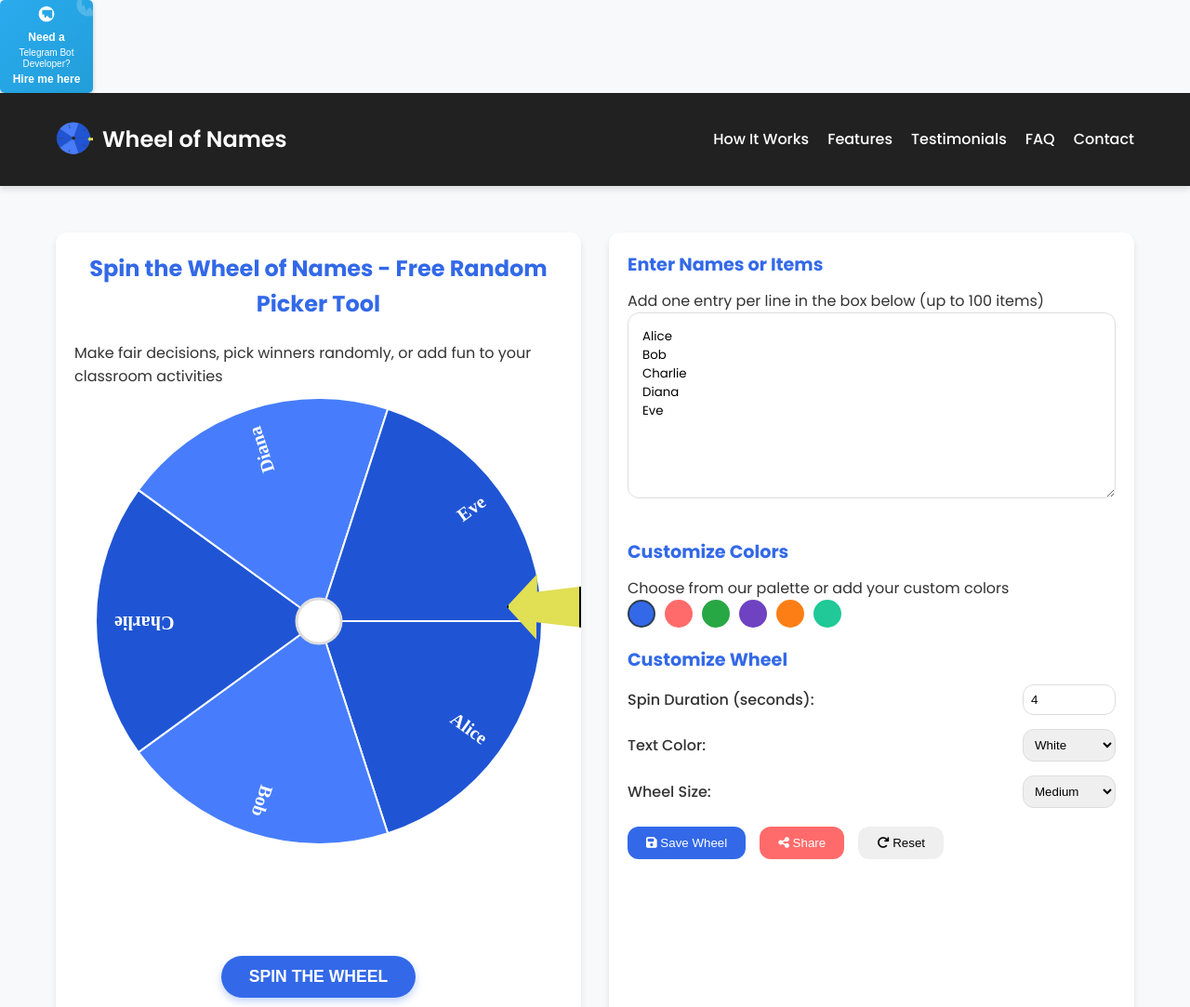
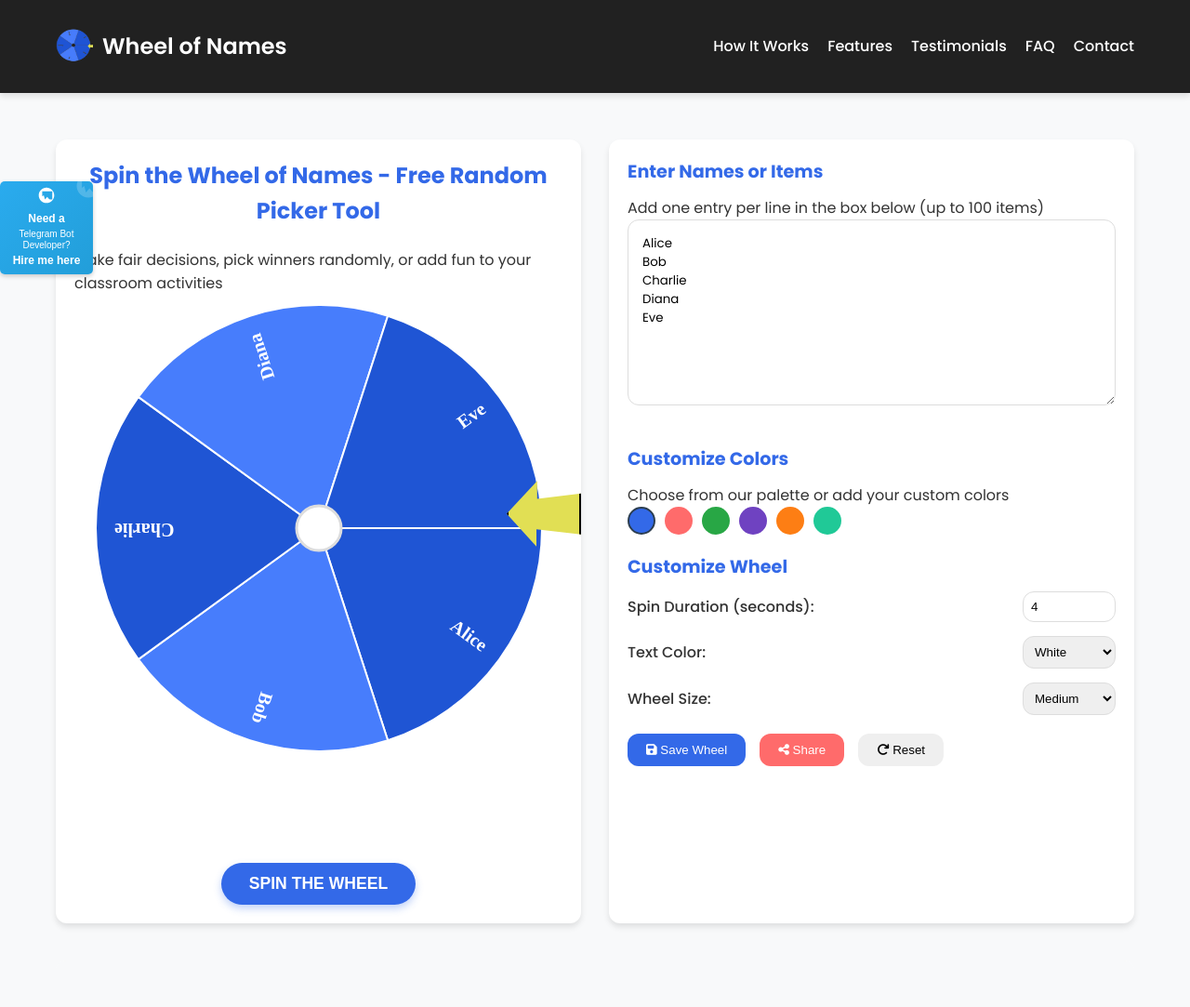
Before and after one commit to AlizaibWEBdev/spin-names, a plain HTML site: page index.html in a window 1280 px wide. Shown: the top 1083 px of the page at 93% size. Drawn offline with Linux system fonts and the light colour scheme.

Commit message:
Update index.html

```diff
--- a/index.html
+++ b/index.html
@@ -42,8 +42,11 @@
             text-decoration: none;
             font-size: 10px;
             line-height: 1.2;
-            position: relative;
-            overflow: hidden;
+        position: absolute;
+    overflow: hidden;
+    z-index: 99;
+    top: 195px;
+
         }
 
         .banner:before {
```
